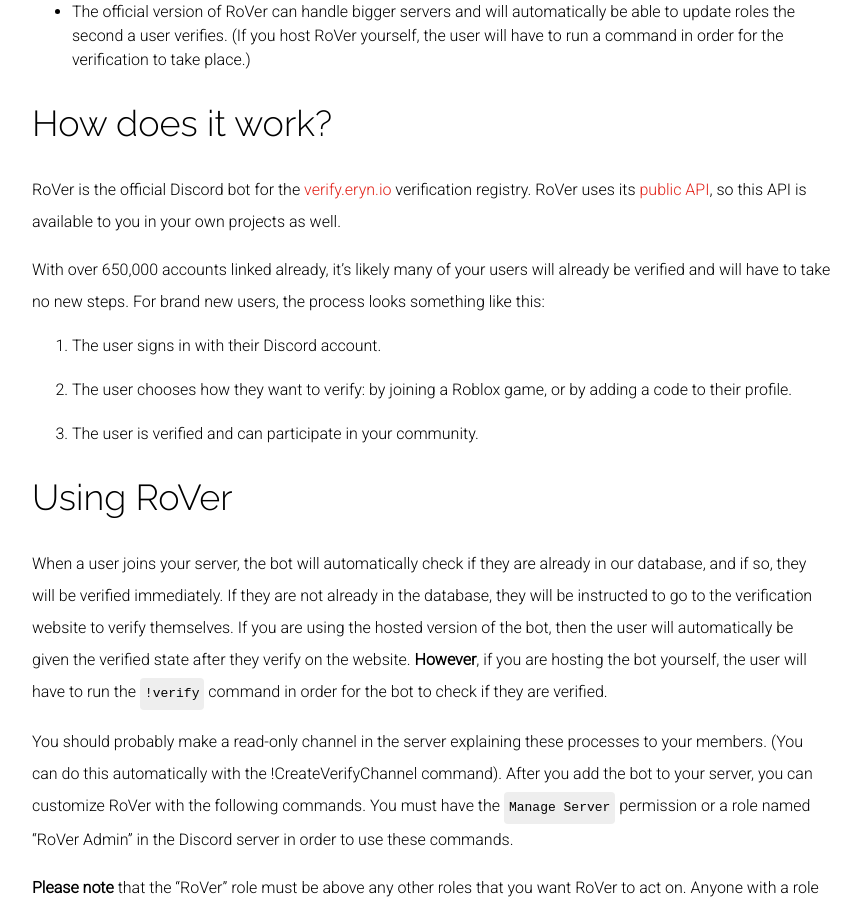
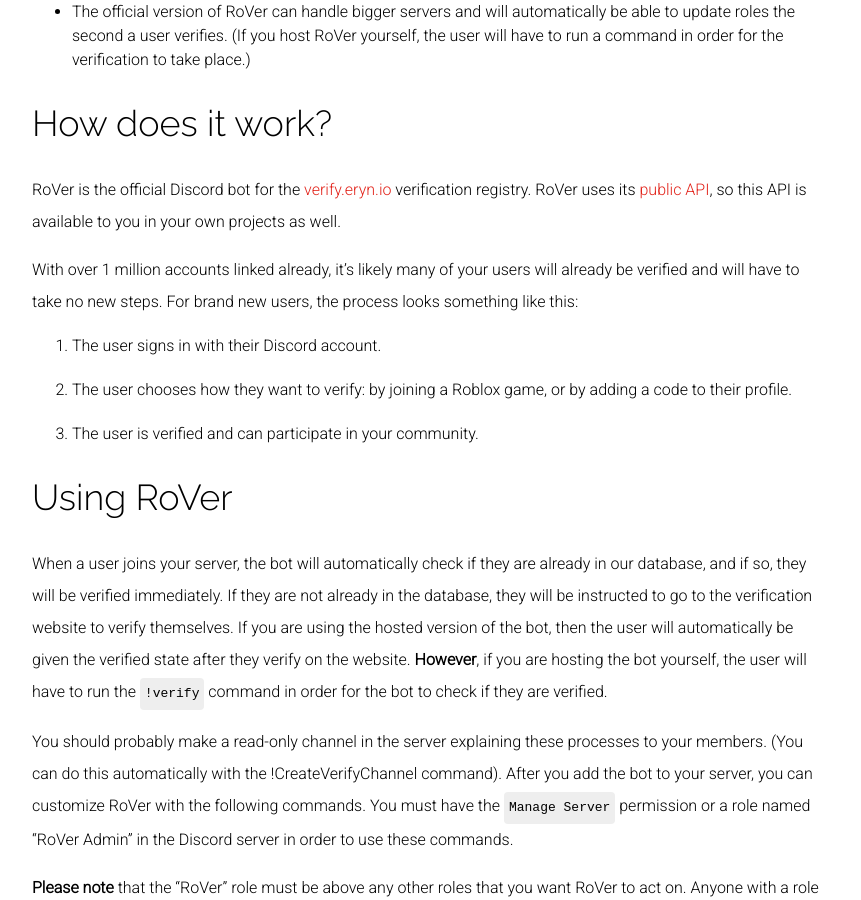
Before and after one commit to evaera/RoVer, a Jekyll site: the page built from index.md, in a window 1280 px wide and 900 px high, scrolled down 1974 px. Shown: the whole window, without its empty margins (208-1069 px from the left). Built offline with Jekyll 4.4.1, drawn with Linux system fonts in a browser that asks for light colours; nearby versions of some CDN libraries; our own code applies the rules of GitHub Pages for plain Markdown files.

Commit message:
Update number

```diff
--- a/index.md
+++ b/index.md
@@ -26,7 +26,7 @@
 
 RoVer is the official Discord bot for the [verify.eryn.io](https://verify.eryn.io) verification registry. RoVer uses its [public API](https://verify.eryn.io/api), so this API is available to you in your own projects as well.
 
-With over 650,000 accounts linked already, it's likely many of your users will already be verified and will have to take no new steps. For brand new users, the process looks something like this:
+With over 1 million accounts linked already, it's likely many of your users will already be verified and will have to take no new steps. For brand new users, the process looks something like this:
 1. The user signs in with their Discord account.
 2. The user chooses how they want to verify: by joining a Roblox game, or by adding a code to their profile.
 3. The user is verified and can participate in your community.
```
